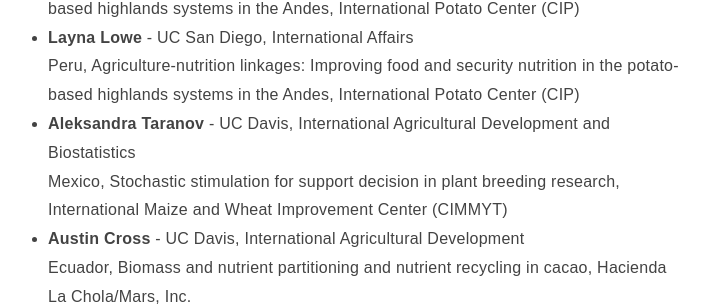
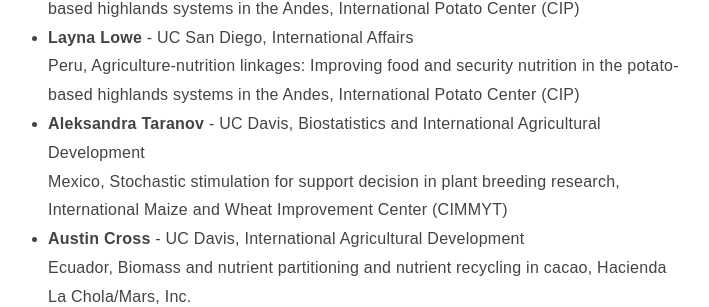
Before and after one commit to ucdavis/ip, a Jekyll site: the page built from _posts/profiles/RIFA/2015-02-12-Fellows.markdown, in a window 1280 px wide and 900 px high, scrolled down 931 px. Shown: the part 145-452 px from the top of the window, without its empty margins (120-829 px from the left). Built offline with Jekyll 4.4.1, drawn with Linux system fonts in a browser that asks for light colours; nearby versions of some CDN libraries.

Commit message:
2018 list edit

```diff
--- a/_posts/profiles/RIFA/2015-02-12-Fellows.markdown
+++ b/_posts/profiles/RIFA/2015-02-12-Fellows.markdown
@@ -24,7 +24,7 @@
 	<li><b>Layna Lowe</b> - UC San Diego, International Affairs<br>
 	Peru, Agriculture-nutrition linkages: Improving food and security nutrition in the potato-based highlands systems in the Andes, International Potato Center (CIP)</li>
 
-	<li><b>Aleksandra Taranov</b> - UC Davis, International Agricultural Development and Biostatistics<br>
+	<li><b>Aleksandra Taranov</b> - UC Davis, Biostatistics and International Agricultural Development<br>
 	Mexico, Stochastic stimulation for support decision in plant breeding research, International Maize and Wheat Improvement Center (CIMMYT)</li>
 
 	<li><b>Austin Cross</b> - UC Davis, International Agricultural Development<br>
```
